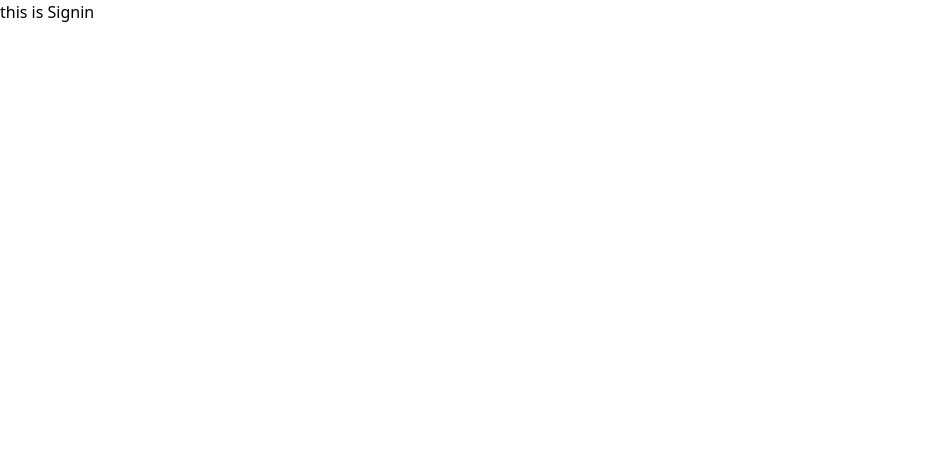
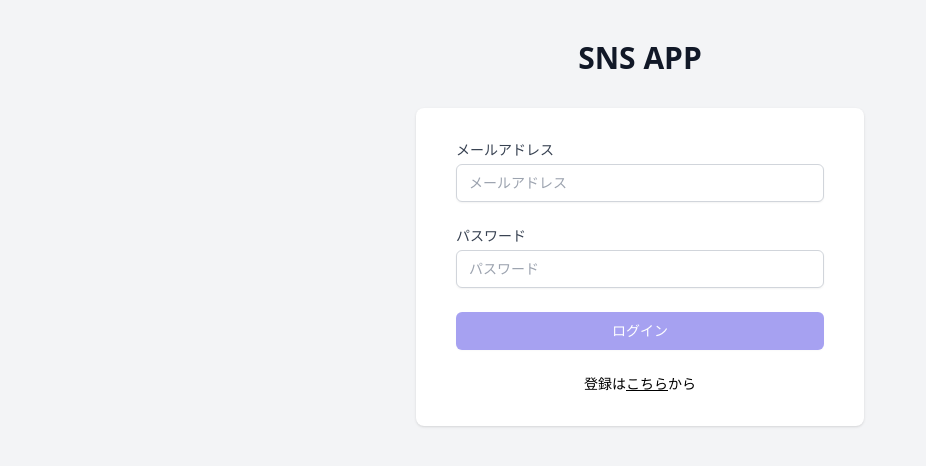
Before and after one commit to thiger7/sns-react-app, a React (Create React App) app: page /signin in a window 1280 px wide. Shown: the top 466 px of the page, without its empty margins (0-926 px from the left). Built offline with nearby package versions, Linux system fonts and the light colour scheme.

Commit message:
ユーザーのログイン機能を作成

```diff
--- a/src/pages/Signin.js
+++ b/src/pages/Signin.js
@@ -1,6 +1,83 @@
+import { useState } from 'react';
+import { Link } from 'react-router-dom';
+import { authRepository } from '../repositories/auth';
+
 function Signin() {
+  const [email, setEmail] = useState('')
+  const [password, setPassword] = useState('')
+
+  const signin = async () => {
+    const user = await authRepository.signin(email, password);
+    console.log(user);
+  }
+
   return (
-    <div>this is Signin</div>
+    <div className="min-h-screen bg-gray-100 py-10 px-4 sm:px-6 lg:px-8">
+      <div className="flex flex-col items-center">
+        <h2 className="text-3xl font-extrabold text-gray-900">SNS APP</h2>
+        <div className="mt-8 w-full max-w-md">
+          <div className="bg-white py-8 px-4 shadow sm:rounded-lg sm:px-10">
+            <div className="space-y-6">
+              <div>
+                <label
+                  className="block text-sm font-medium text-gray-700"
+                  htmlFor="email"
+                >
+                  メールアドレス
+                </label>
+                <div className="mt-1">
+                  <input
+                    onChange={(e) => setEmail(e.target.value)}
+                    id="email"
+                    name="email"
+                    placeholder="メールアドレス"
+                    required
+                    type="email"
+                    className="appearance-none block w-full px-3 py-2 border border-gray-300 rounded-md shadow-sm placeholder-gray-400 focus:outline-none focus:ring-indigo-500 focus:border-indigo-500 sm:text-sm"
+                  />
+                </div>
+              </div>
+              <div>
+                <label
+                  className="block text-sm font-medium text-gray-700"
+                  htmlFor="password"
+                >
+                  パスワード
+                </label>
+                <div className="mt-1">
+                  <input
+                    onChange={e => setPassword(e.target.value)}
+                    id="password"
+                    name="password"
+                    placeholder="パスワード"
+                    required
+                    type="password"
+                    className="appearance-none block w-full px-3 py-2 border border-gray-300 rounded-md shadow-sm placeholder-gray-400 focus:outline-none focus:ring-indigo-500 focus:border-indigo-500 sm:text-sm"
+                  />
+                </div>
+              </div>
+              <div>
+                <button
+                  onClick={signin}
+                  className="w-full flex justify-center py-2 px-4 border border-transparent rounded-md shadow-sm text-sm font-medium text-white bg-indigo-600 hover:bg-indigo-700 focus:outline-none focus:ring-2 focus:ring-offset-2 focus:ring-indigo-500 disabled:opacity-50 disabled:cursor-not-allowed"
+                  disabled={email === '' || password === ''}
+                >
+                  ログイン
+                </button>
+              </div>
+              <div className="mt-4 text-center text-sm">
+                登録は
+                <Link className="underline" to={'/signup'}>
+                  こちら
+                </Link>
+                から
+              </div>
+            </div>
+          </div>
+        </div>
+      </div>
+    </div>
   );
 }
+
 export default Signin;
--- a/src/repositories/auth.js
+++ b/src/repositories/auth.js
@@ -10,4 +10,15 @@ export const authRepository = {
     if (error != null) throw new Error(error.message);
     return { ...data.user, userName: data.user.user_metadata.name };
   },
+  async signin(email, password) {
+    const {data, error} = await supabase.auth.signInWithPassword({
+      email,
+      password,
+    });
+    if(error) throw new Error(error.message);
+    return {
+      ...data.user,
+      userName: data.user.user_metadata.name,
+    };
+  },
 };
```
